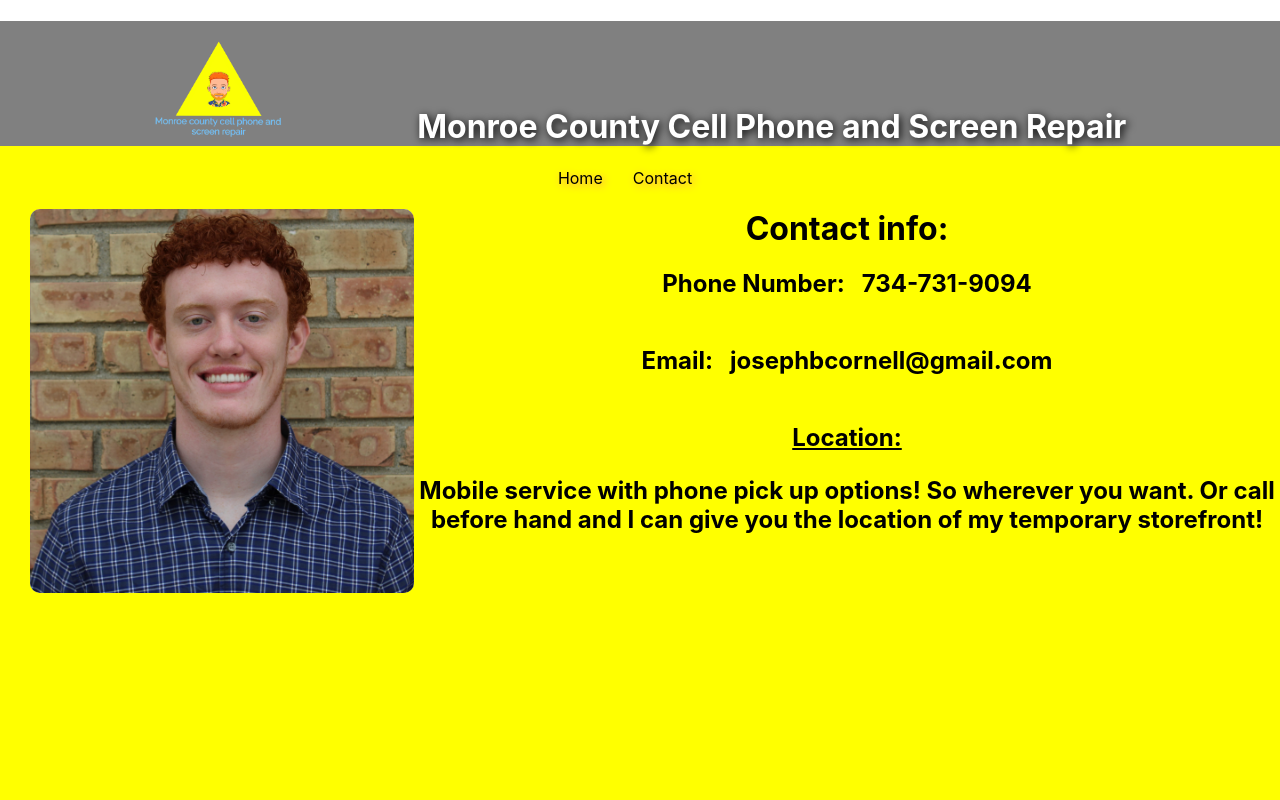
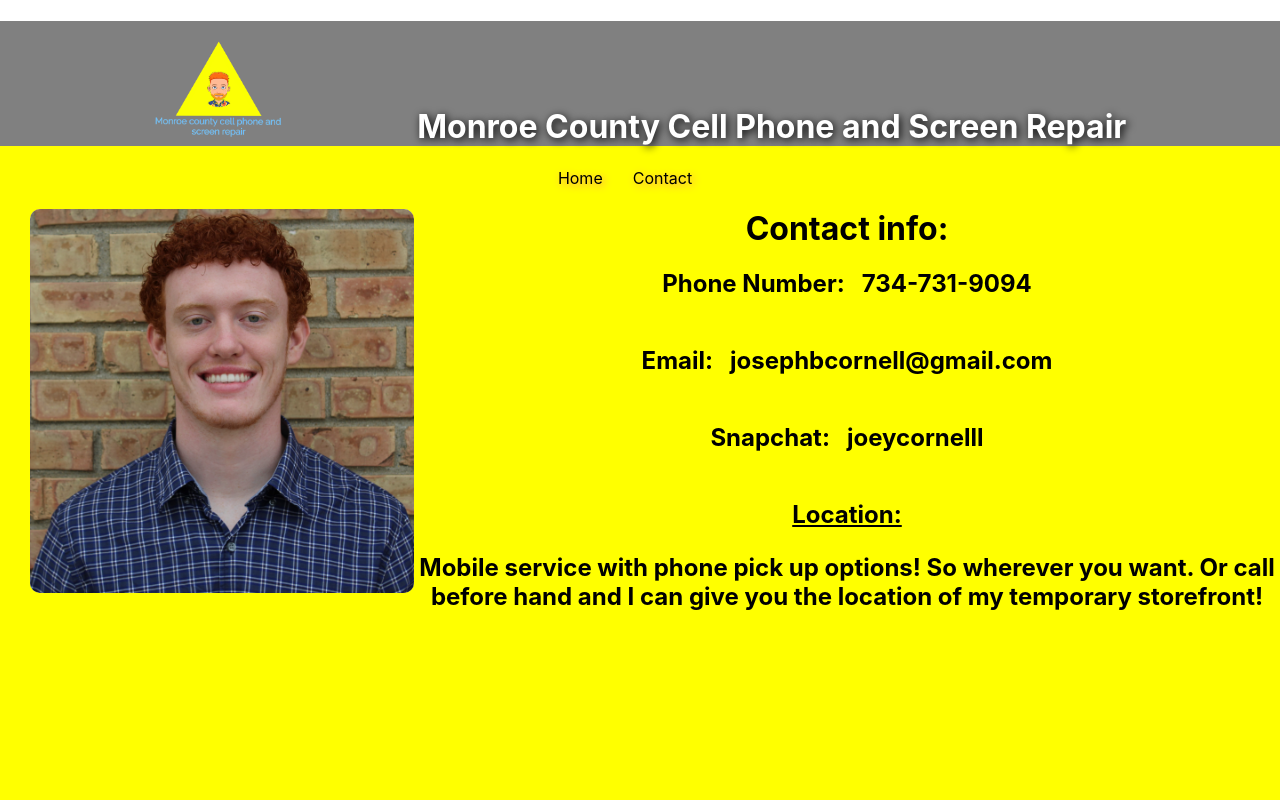
Before and after one commit to jbcornel/MonroeCountyCellPhoneAndScreenRepair, a React (Create React App) app: page /contact in a window 1280 px wide. Shown: the top 800 px of the page. Built offline with nearby package versions, Linux system fonts and the light colour scheme.

Commit message:
added snapchat to contact

```diff
--- a/src/components/Contact.js
+++ b/src/components/Contact.js
@@ -20,6 +20,7 @@ class Contact extends Component {
             <h1 >Contact info: </h1>
             <h2 style= {{marginBottom: '2em'}}>Phone Number: &nbsp; 734-731-9094</h2>
             <h2 style= {{marginBottom: '2em'}}>Email: &nbsp; josephbcornell@gmail.com</h2>
+            <h2 style= {{marginBottom: '2em'}}>Snapchat: &nbsp; joeycornelll</h2>
             <h2 style= {{marginBottom: '1em', textDecoration: 'underline'}}>Location:</h2>
             <h2 style= {{marginBottom: '20em'}}>Mobile service with phone pick up options! So wherever you want. Or call before hand and I can give you the location of my temporary storefront! </h2><footer style={{backgroundColor: 'yellow'}}>Copyright &#169; Joseph Cornell</footer>
         </div>
```
